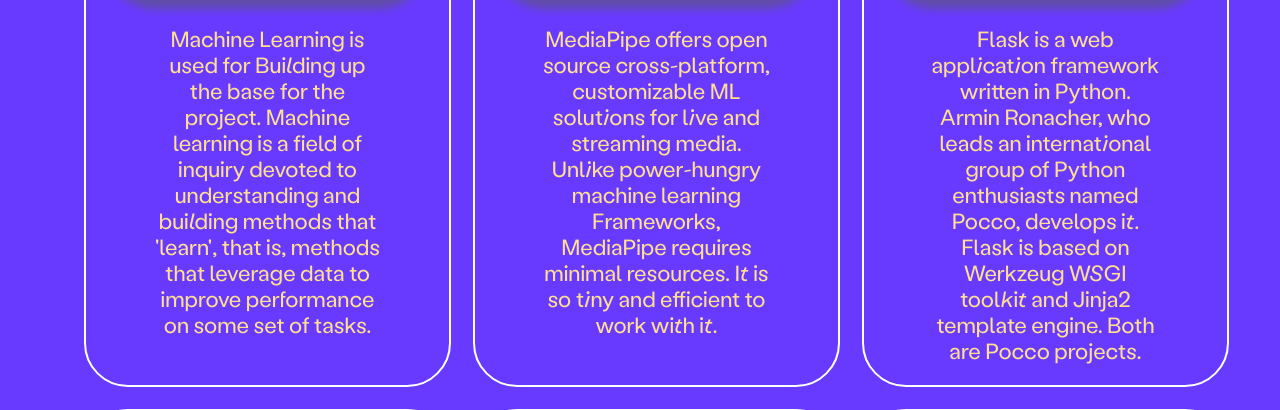
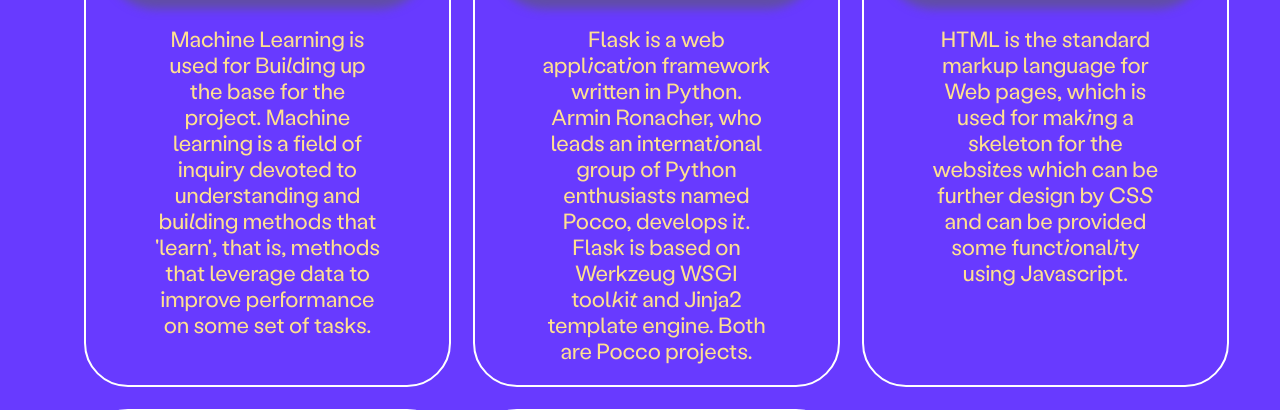
Before and after one commit to Lazer29/BE-Project, a Flask app: page /about in a window 1280 px wide. Shown: the part 870-1280 px from the top of the page. Run offline with Flask 2, Linux system fonts and the light colour scheme.

Commit message:
6 march 2

```diff
--- a/templates/about.html
+++ b/templates/about.html
@@ -38,12 +38,12 @@
 
 <body>
     <a href="{{ url_for('index') }}" style="text-decoration: none;">
-        <h1>Human Computer Interaction</h1>
+        <h1>Web Application for ASL</h1>
     </a>
     <div class="ab">
         <div class="about">
             <!-- <a href="index.html" style="text-decoration: none;">
-                <h1>Human Computer Interaction</h1>
+                <h1>Web Application for ASL</h1>
             </a> -->
 
             <!-- <div class="grpImg"><img class="grp_photo" src="../static/img/Group_photo.jpeg" alt="Group 36"></div> -->
@@ -75,15 +75,7 @@
                             methods that leverage data to improve performance on some set of tasks.
                         </p>
                     </div>
-                    <div class="stack-box">
-                        <img src="https://yt3.ggpht.com/ytc/AMLnZu_8Rf063m9hsmDJnDEn26sy-5YYvDr5e2fJWr2O=s900-c-k-c0x00ffffff-no-rj"
-                            alt="Mediapipe">
-                        <p>
-                            MediaPipe offers open source cross-platform, customizable ML solutions for live and
-                            streaming media. Unlike power-hungry machine learning Frameworks, MediaPipe requires minimal
-                            resources. It is so tiny and efficient to work with it.
-                        </p>
-                    </div>
+
                     <div class="stack-box">
                         <img src="https://upload.wikimedia.org/wikipedia/commons/thumb/3/3c/Flask_logo.svg/1200px-Flask_logo.svg.png"
                             alt="Flask">
@@ -124,15 +116,7 @@
                         <img src="" alt="">
                         <p></p>
                     </div>
-                    <div class="stack-box">
-                        <img
-                            src="https://encrypted-tbn0.gstatic.com/images?q=tbn:ANd9GcSk4tIwAFB5KUIypljl5AfNCp8e5PExI0SkUQ&usqp=CAU">
-                        <p>
-                            Socket.IO is an event-driven library for real-time web applications. It enables real-time,
-                            bi-directional communication between web clients and servers. It consists of two parts: a
-                            client-side library that runs in the browser, and a server-side library for backend.
-                        </p>
-                    </div>
+
                 </div>
             </div>
 
@@ -140,7 +124,7 @@
                 <h2>Acknowledgement</h2>
                 <p>We wish to express our sincere gratitude to Dr. Sanjay U. Bokade, Principal and Prof. S. P. Khachane,
                     H.O.D. of Department Computer Engineering of Rajiv Gandhi Institute of Technology for providing us
-                    an opportunity to do our project work on “Human Computer Interaction”. This project bears on imprint
+                    an opportunity to do our project work on “Web Application For ASL”. This project bears on imprint
                     of many peoples. We sincerely thank our project guide Dr. Sharmila Rathod for her guidance and
                     encouragement in carrying out this synopsis work. Finally, we would like to thank our colleagues and
                     friends who helped us in completing project work successfully</p>
--- a/templates/choose.html
+++ b/templates/choose.html
@@ -42,7 +42,7 @@
             <div class="whole-header">
                 <!-- <a href="about.html" style="text-decoration: none;"><h1 class="whole-h1">Human Computer Interaction</h1></a> -->
                 <a href="{{ url_for('about') }}" style="text-decoration: none;">
-                    <h1 class="whole-h1">Human Computer Interaction</h1>
+                    <h1 class="whole-h1">Web Application for ASL</h1>
                 </a>
                 <div class="whole-instr">
                     <h2 class="whole-h2">Are you left or right handed?</h2>
--- a/templates/index.html
+++ b/templates/index.html
@@ -42,7 +42,7 @@
     <div id="Preloader">
         <div class="home">
             <div class="instructionText">
-                <h1 class="topic">Web Applivation For ASl</h1> <br>
+                <h1 class="topic">Web Application For ASL</h1> <br>
                 <div class="line2">Platform to learn and connect With the outside world.</div>
                 <div class="line3"></div>
                 <div class="allowWebcamButton" style="display: none;"></div>
--- a/templates/left.html
+++ b/templates/left.html
@@ -46,7 +46,7 @@
 	<div class="left">
 		<!-- <a href="about.html" style="text-decoration: none;"><h1 class="left-h1">Human Computer Interaction</h1></a> -->
 		<a href="{{ url_for('about') }}" style="text-decoration: none">
-			<h1 class="right-h1">Human Computer Interaction</h1>
+			<h1 class="right-h1">Web Application for ASL</h1>
 		</a>
 		<div class="left-container">
 			<div class="left-cam-box" id="left-cam-box">
--- a/templates/right.html
+++ b/templates/right.html
@@ -48,7 +48,7 @@
 
         <!-- <a href="about.html" style="text-decoration: none;"><h1 class="right-h1">Human Computer Interaction</h1></a> -->
         <a href="{{ url_for('about') }}" style="text-decoration: none;">
-            <h1 class="right-h1">Human Computer Interaction</h1>
+            <h1 class="right-h1">Web Application for ASL</h1>
         </a>
         <div class="right-container">
             <div class="right-words">
--- a/templates/select.html
+++ b/templates/select.html
@@ -42,7 +42,7 @@
             <div class="whole-header">
                 <!-- <a href="about.html" style="text-decoration: none;"><h1 class="whole-h1">Human Computer Interaction</h1></a> -->
                 <a href="{{ url_for('about') }}" style="text-decoration: none;">
-                    <h1 class="whole-h1">Human Computer Interaction</h1>
+                    <h1 class="whole-h1">Web Application for ASL</h1>
                 </a>
                 <div class="whole-instr selection">
                     <div class="selection-container">
```
